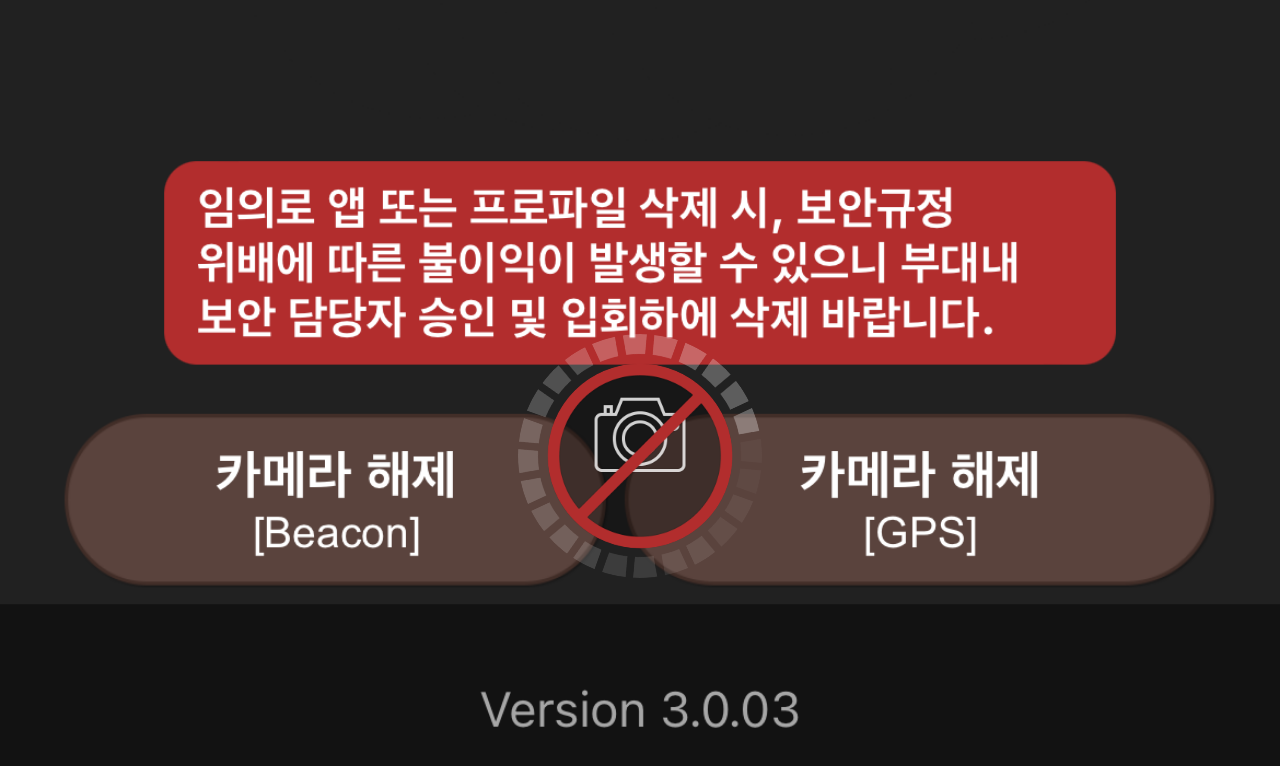
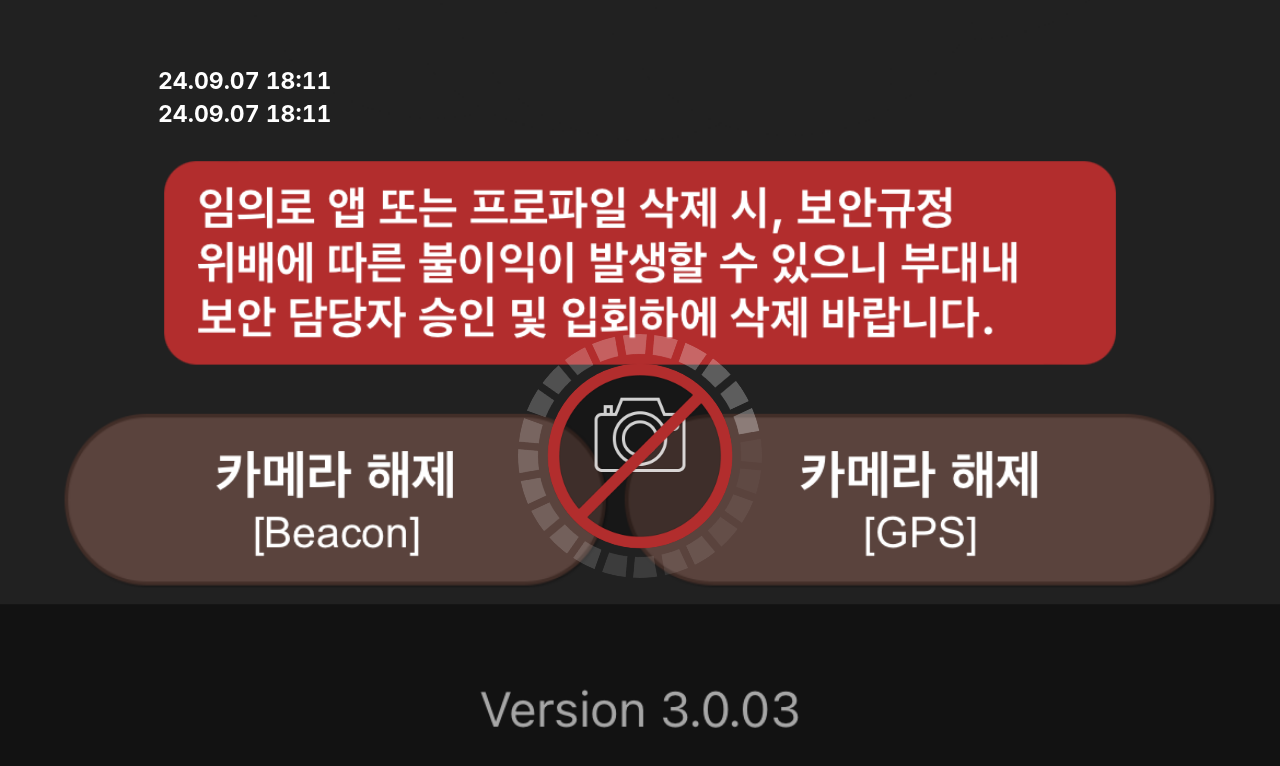
Before and after one commit to reproducepark/mymnd-frontend, a React (Create React App) app: page / in a window 1280 px wide. Shown: the top 766 px of the page. Built offline with nearby package versions, Linux system fonts and the light colour scheme.

Commit message:
showdate 추가

```diff
--- a/src/main/MainPage.js
+++ b/src/main/MainPage.js
@@ -2,6 +2,8 @@ import React from 'react';
 import styled from 'styled-components';
 import bg_wodate from "../images/bg_wodate_scale.png"
 import ShowCamera from './ShowCamera';
+import ShowDate from './ShowDate';
+import { useState } from 'react';
 
 const Container = styled.div`
   background-image: url(${bg_wodate});
@@ -11,9 +13,13 @@ const Container = styled.div`
 `;
 
 function MainPage() {
+    const [installedDate, setInstalledDate] = useState(new Date(2024, 8, 7, 18, 11, 0));
+    const [lockedDate, setLockedDate] = useState(new Date(2024, 8, 7, 18, 11, 0));
+
     return (
         <Container>
             <ShowCamera/>
+            <ShowDate installedDate={installedDate} lockedDate={lockedDate}/>
         </Container>
     );
 }
--- /dev/null
+++ b/src/main/ShowDate.js
@@ -0,0 +1,49 @@
+import React from 'react';
+import styled from 'styled-components';
+
+const dateFontSize = 23;
+const dateTopPos = 67;
+
+const Container = styled.div`
+  position: relative;
+`;
+
+const DateText = styled.div`
+  color: white;
+  font-size: ${dateFontSize}px;
+  font-variant: tabular-nums;
+  text-align: center;
+  font-weight: 700;
+  position: absolute;
+`;
+
+const Date1 = styled(DateText)`
+  top: ${dateTopPos}px;
+  left: 158px;
+`;
+
+const Date2 = styled(DateText)`
+  top: ${dateTopPos+33}px;
+  left: 158px;
+`;
+
+const formatDate = (date) => {
+  const year = date.getFullYear();
+  const month = date.getMonth() + 1;
+  const day = date.getDate();
+  const hour = date.getHours();
+  const minute = date.getMinutes();
+
+  return `${year.toString().slice(-2)}.${month.toString().padStart(2, '0')}.${day.toString().padStart(2, '0')} ${hour.toString().padStart(2, '0')}:${minute.toString().padStart(2, '0')}`;
+};
+
+const ShowDate = ({ installedDate, lockedDate }) => {
+  return (
+    <Container>
+      <Date1>{formatDate(installedDate)}</Date1>
+      <Date2>{formatDate(lockedDate)}</Date2>
+    </Container>
+  );
+};
+
+export default ShowDate;
```
